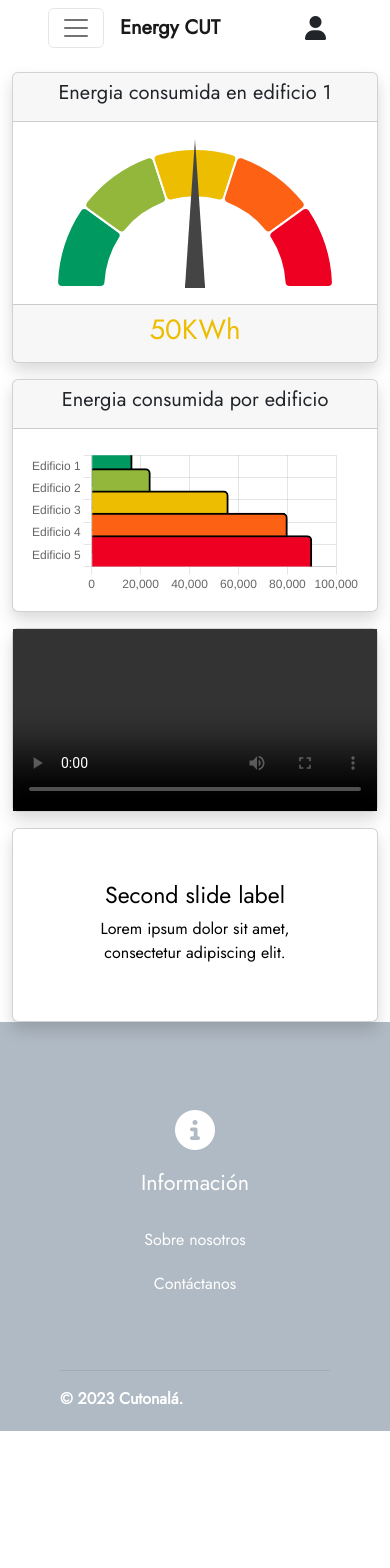
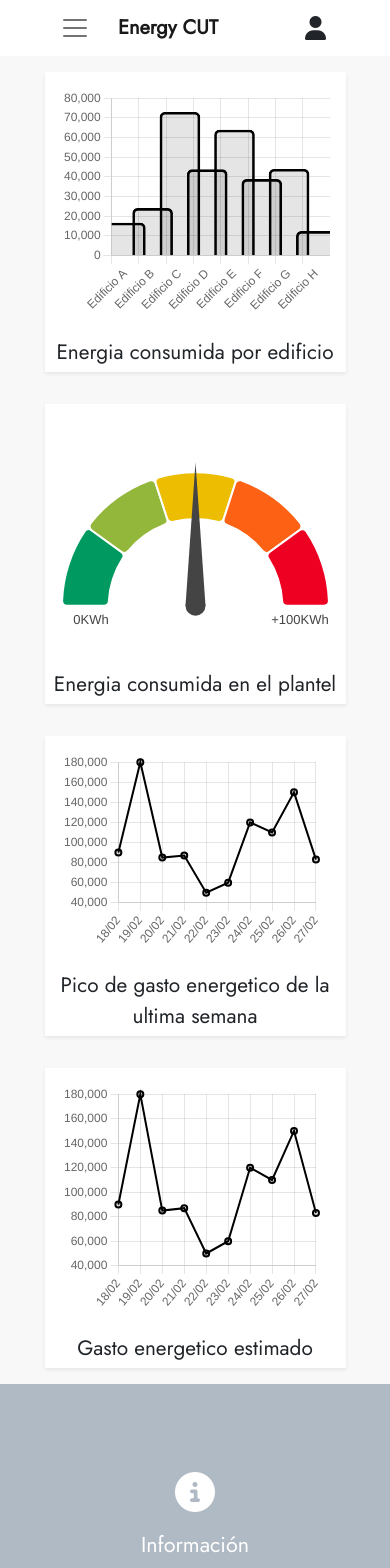
Before and after one commit to Alejandro-DeLaO/EnergyDashboard, a React (Create React App) app: page /indicador/plantel in a window 390 px wide. Shown: the top 1568 px of the page. Before the commit the page ends 1431 px from the top, so only its background shows below. Built offline with nearby package versions, Linux system fonts and the light colour scheme.

Commit message:
new Energy Indicator design

```diff
--- a/src/components/App.jsx
+++ b/src/components/App.jsx
@@ -10,6 +10,8 @@ import DashboardPage from "../pages/DashboardPage";
 import FooterComponent from "./FooterComponent";
 import EnergyIndicatorV2 from "../pages/EnergyIndicator/EnergyIndicatorV2";
 import EnergyIndicatorV3 from "../pages/EnergyIndicator/EnergyIndicatorV3";
+import EnergyIndicatorV4 from "../pages/EnergyIndicatorV4/EnergyIndicatorV4";
+import EnergyIndicatorV5 from "../pages/EnergyIndicatorV4/EnergyIndicatorV5";
 
 //Context
 import { AuthProvider } from "../context/AuthProvider";
@@ -31,6 +33,10 @@ export default function App() {
                     <Route path="/signup" element={<SignUpPage />} />
                     <Route path="/test" element={<EnergyIndicatorV2 />} />
 
+                    <Route path="/indicador/plantel" element={<EnergyIndicatorV4 />} />
+                    <Route path="/indicador/plantel2" element={<EnergyIndicatorV5 />} />
+
+
                     <Route element={<RequiredAuth allowedRoles={['admin']}/>}>
 
                         <Route path="/dashboard" element={<DashboardPage />} />
--- a/src/components/FooterComponent.jsx
+++ b/src/components/FooterComponent.jsx
@@ -4,7 +4,7 @@ import "../styles/footer.css"
 
 export default function FooterComponent() {
     return (
-        <footer>
+        <footer className="container-xxl">
             <div className="row d-flex justify-content-center py-5 set-text">
                 <div className="col-sm d-flex flex-column align-items-center justify-content-center">
                     <Link className="text-decoration-none text-center">
--- a/src/components/SideNavBarComponent.jsx
+++ b/src/components/SideNavBarComponent.jsx
@@ -16,7 +16,7 @@ function SideNavBarComponent() {
           {/* Side button */}
           {
             location && location.pathname !== "/" &&
-            <button className="navbar-toggler me-3" type="button" data-bs-toggle="offcanvas" data-bs-target="#offcanvasNavbar" aria-controls="offcanvasNavbar">
+            <button style={{border: "none"}} className="navbar-toggler me-3" type="button" data-bs-toggle="offcanvas" data-bs-target="#offcanvasNavbar" aria-controls="offcanvasNavbar">
               <span className="navbar-toggler-icon"></span>
             </button>
           }
--- a/src/pages/EnergyIndicator/EnergyIndicator.jsx
+++ b/src/pages/EnergyIndicator/EnergyIndicator.jsx
@@ -4,8 +4,6 @@ import GaugeChart from "../../components/GaugeChart";
 import HorizontalBarChart from "../../components/HorizontalBarChart";
 import Carousel from "react-bootstrap/Carousel";
 import './styles/cards-heights-v1.css'
-
-
 
 export default function EnergyIndicator(){
     const [chartData] = useState({
--- a/src/pages/EnergyIndicator/EnergyIndicatorV3.jsx
+++ b/src/pages/EnergyIndicator/EnergyIndicatorV3.jsx
@@ -50,10 +50,10 @@ export default function EnergyIndicatorV3(){
     });
     return (
         <section>
-                <div className="row d-flex justify-content-center m-5 mt-0 mb-0">
+                <div className="row d-flex justify-content-center mx-5">
                     <div className="col-12 mt-5 col-lg-3">
                         <div className="card shadow text-center h-100">
-                        <div class="card-header ">
+                            <div class="card-header ">
                                 <h5>Energia consumida en edificio 1</h5>
                             </div>
                             <div className="card-body" id="gauge-card-body">
--- a/src/pages/EnergyIndicator/components/CutSvg.jsx
+++ b/src/pages/EnergyIndicator/components/CutSvg.jsx
@@ -3,7 +3,7 @@ import "./cut-svg.styles.css"
 
 export default function CutSvg(){
     return (
-        <section >
+        <section>
             <svg xmlns="http://www.w3.org/2000/svg" viewBox="0 0 1227.000000 800.000000" id="map-svg" style={{backgroundColor:"black", maxHeight: "500px"}}>
             <g id ="waves">
                 <g id ="medicina">
--- /dev/null
+++ b/src/pages/EnergyIndicatorV4/EnergyIndicatorV4.jsx
@@ -0,0 +1,53 @@
+import React, { useState } from "react";
+import Cards from "./components/Cards";
+
+import { Data } from "../../utils/Data";
+import { EvenMoreData } from "../../utils/EvenMoreData";
+import BarChart from "../../components/BarChart";
+import GaugeChart from "../../components/GaugeChart";
+import LineChart from "../../components/LineChart";
+
+
+function EnergyIndicatorV4() {
+    const [Data1] = useState({
+        labels: Data.map((data) => data.year),
+        datasets: [
+            {
+                label: "Energia consumida ",
+                data: Data.map((data) => data.userGain),
+                borderColor: "black",
+                borderWidth: 2,
+                borderRadius: 5,
+                barThickness: 40,
+            },
+        ],
+    });
+    const [Data3] = useState({
+        labels: EvenMoreData.map((data) => data.year),
+        datasets: [
+            {
+                label: "Energia consumida ",
+                data: EvenMoreData.map((data) => data.userGain),
+                borderColor: "black",
+                borderWidth: 2,
+                borderRadius: 5,
+                barThickness: 40,
+            },
+        ],
+    });
+
+    return(
+        <section className="container-xxl" style={{backgroundColor: "#f8f8f8"}}>
+            <div className="row row-cols-md-2 d-flex justify-content-center">
+                <Cards height="300px" className="col-10 my-3 col-md-6 col-lg-7" chart={ <BarChart chartData={Data1} /> } cardFooter="Energia consumida por edificio" />
+                <Cards height="300px" className="col-10 my-3 col-md-4 col-lg-3" chart={ <GaugeChart /> } cardFooter="Energia consumida en el plantel" />
+            </div>
+            <div className="row row-cols-md-2 d-flex justify-content-center">
+                <Cards height="300px" className="col-10 my-3 col-lg-5" chart={ <LineChart chartData={Data3}></LineChart> } cardFooter="Pico de gasto energetico de la ultima semana" />
+                <Cards height="300px" className="col-10 my-3 col-lg-5" chart={ <LineChart chartData={Data3}></LineChart>  } cardFooter="Gasto energetico estimado" />
+            </div>
+        </section>
+    );
+}
+
+export default EnergyIndicatorV4;
--- /dev/null
+++ b/src/pages/EnergyIndicatorV4/EnergyIndicatorV5.jsx
@@ -0,0 +1,19 @@
+import React from "react";
+import CardCut from "./components/CardCut";
+import EnergyIndicatorV4 from "./EnergyIndicatorV4";
+
+
+function EnergyIndicatorV5() {
+    return(
+        <section className="container-xxl" style={{backgroundColor: "#f8f8f8"}}>
+            <div className="d-flex align-items-center justify-content-center">
+                <CardCut />
+            </div>
+            <div>
+                <EnergyIndicatorV4 />
+            </div>
+        </section>
+    );
+}
+
+export default EnergyIndicatorV5;
--- /dev/null
+++ b/src/pages/EnergyIndicatorV4/components/CardCut.jsx
@@ -0,0 +1,19 @@
+import React from "react";
+import CutSvg from "../../EnergyIndicator/components/CutSvg";
+
+function CardCut() {
+    return(
+      <div className="col-10 col-lg-10 my-2">
+          <div className="card shadow-sm text-center h-100" style={{border: "none", borderRadius: "0"}}>
+                <div className="card-body p-2">
+                    <CutSvg></CutSvg>
+                </div>
+                <div className="">
+                    <p style={{fontSize: "1.3rem" }}>Gasto por edificio</p>
+                </div>
+          </div>
+      </div>
+    );
+}
+
+export default CardCut;
--- /dev/null
+++ b/src/pages/EnergyIndicatorV4/components/Cards.jsx
@@ -0,0 +1,18 @@
+import React from "react";
+
+function Cards(props) {
+    return(
+        <div className={props.className} style={{height: `${props.height}`}}>
+            <div className="card shadow-sm text-center h-100" style={{border: "none", borderRadius: "0"}}>
+                <div className="card-body" style={{height: "150px"}}>
+                    {props.chart}
+                </div>
+                <div className="py-1">
+                    <p className="m-auto" style={{ fontSize: "1.3rem" }}>{props.cardFooter}</p>
+                </div>
+            </div>
+        </div>
+    );
+}
+
+export default Cards;
--- a/src/pages/HomePage/HomePage.jsx
+++ b/src/pages/HomePage/HomePage.jsx
@@ -1,6 +1,6 @@
 import React from "react";
 import SectionComponent from "./components/SectionComponent";
-import '../../styles/homepage.css'
+import '../../styles/homepage.css';
 
 export default function HomePage() {
 
@@ -32,7 +32,7 @@ export default function HomePage() {
                 <SectionComponent to='/indicador/instituto-energias-renovables' img='/assets/linkImg1.png' text='Instituto de energias renovables' elevation='-20%' />
                 <SectionComponent to='/indicador/centro-atencion-estudiantes' img='/assets/linkImg2.png' text='Centro de atención a estudiantes' elevation='-25%' />
                 <SectionComponent to='/indicador/biblioteca' img='/assets/linkImg3.png' text='Biblioteca universitaria' elevation="-20%" />
-                <SectionComponent to='/indicador/ciencias-salud' img='/assets/linkImg4.png' text='Ciencias de la salud' elevation="-20%" />
+                <SectionComponent to='/indicador/plantel2' img='/assets/linkImg4.png' text='Ciencias de la salud' elevation="-20%" />
                 <SectionComponent to='/test' img='/assets/linkImg5.png' text='Monitoreo' elevation="-20%" />
             </div>
         </section>
--- a/src/utils/Data.js
+++ b/src/utils/Data.js
@@ -1,32 +1,48 @@
 export const Data = [
   {
     id: 1,
-    year: "Edificio 1",
+    year: "Edificio A",
     userGain: 16572,
     userLost: 823,
   },
   {
     id: 2,
-    year: "Edificio 2",
+    year: "Edificio B",
     userGain: 24000,
     userLost: 345,
   },
   {
     id: 3,
-    year: "Edificio 3",
-    userGain: 55862,
+    year: "Edificio C",
+    userGain: 72862,
     userLost: 555,
   },
   {
     id: 4,
-    year: "Edificio 4",
-    userGain: 80000,
+    year: "Edificio D",
+    userGain: 43726,
     userLost: 4555,
   },
   {
     id: 5,
-    year: "Edificio 5",
-    userGain: 90000,
+    year: "Edificio E",
+    userGain: 63829,
     userLost: 234,
   },
+  {
+    id: 6,
+    year: "Edificio F",
+    userGain: 38732,
+    userLost: 234,
+  },  {
+    id: 7,
+    year: "Edificio G",
+    userGain: 43902,
+    userLost: 4234,
+  },  {
+    id: 8,
+    year: "Edificio H",
+    userGain: 12372,
+    userLost: 534,
+  },
 ];
```
